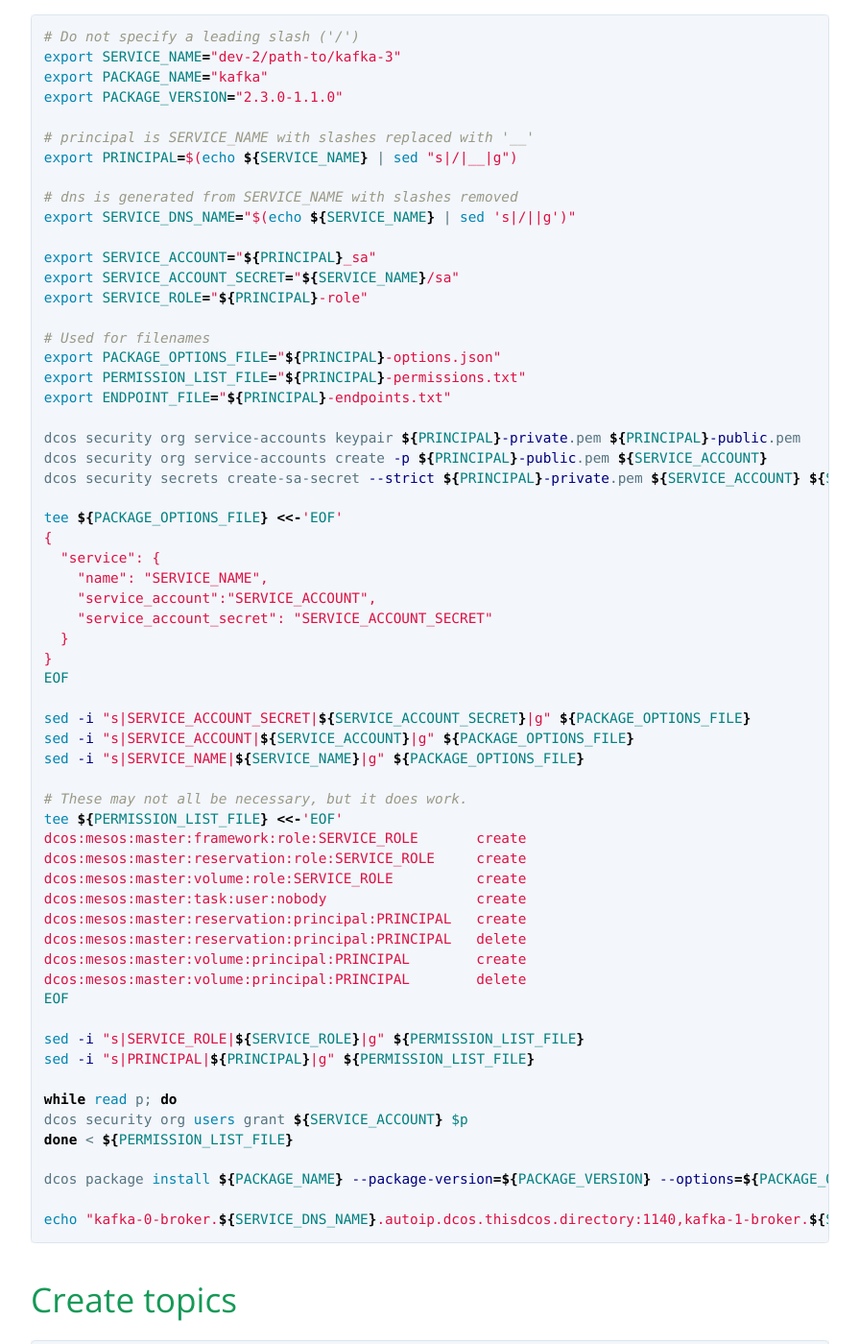
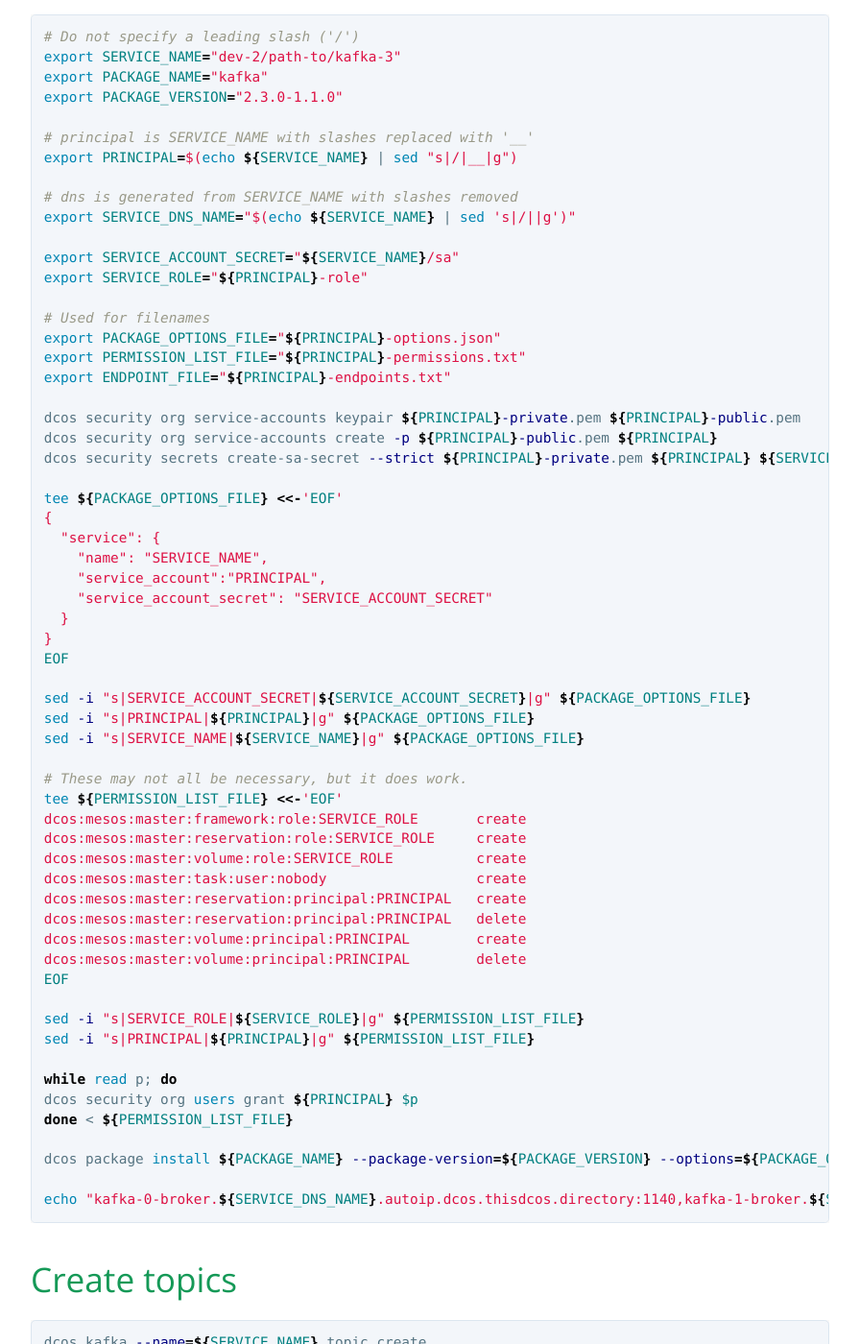
Before and after one commit to mesosphere/field-notes, a Jekyll site: the page built from docs/strict/kafka.md, in a window 1280 px wide and 1400 px high, scrolled down 698 px. Shown: the whole window at 96% size, without its empty margins (192-1087 px from the left). Built offline with Jekyll 4.4.1, drawn with Linux system fonts in a browser that asks for light colours; our own code applies the rules of GitHub Pages for plain Markdown files.

Commit message:
Clean principal

```diff
--- a/docs/strict/kafka.md
+++ b/docs/strict/kafka.md
@@ -20,7 +20,6 @@ export PRINCIPAL=$(echo ${SERVICE_NAME} | sed "s|/|__|g")
 # dns is generated from SERVICE_NAME with slashes removed
 export SERVICE_DNS_NAME="$(echo ${SERVICE_NAME} | sed 's|/||g')"
 
-export SERVICE_ACCOUNT="${PRINCIPAL}_sa"
 export SERVICE_ACCOUNT_SECRET="${SERVICE_NAME}/sa"
 export SERVICE_ROLE="${PRINCIPAL}-role"
 
@@ -30,21 +29,21 @@ export PERMISSION_LIST_FILE="${PRINCIPAL}-permissions.txt"
 export ENDPOINT_FILE="${PRINCIPAL}-endpoints.txt"
 
 dcos security org service-accounts keypair ${PRINCIPAL}-private.pem ${PRINCIPAL}-public.pem
-dcos security org service-accounts create -p ${PRINCIPAL}-public.pem ${SERVICE_ACCOUNT}
-dcos security secrets create-sa-secret --strict ${PRINCIPAL}-private.pem ${SERVICE_ACCOUNT} ${SERVICE_ACCOUNT_SECRET}
+dcos security org service-accounts create -p ${PRINCIPAL}-public.pem ${PRINCIPAL}
+dcos security secrets create-sa-secret --strict ${PRINCIPAL}-private.pem ${PRINCIPAL} ${SERVICE_ACCOUNT_SECRET}
 
 tee ${PACKAGE_OPTIONS_FILE} <<-'EOF'
 {
   "service": {
     "name": "SERVICE_NAME",
-    "service_account":"SERVICE_ACCOUNT",
+    "service_account":"PRINCIPAL",
     "service_account_secret": "SERVICE_ACCOUNT_SECRET"
   }
 }
 EOF
 
 sed -i "s|SERVICE_ACCOUNT_SECRET|${SERVICE_ACCOUNT_SECRET}|g" ${PACKAGE_OPTIONS_FILE}
-sed -i "s|SERVICE_ACCOUNT|${SERVICE_ACCOUNT}|g" ${PACKAGE_OPTIONS_FILE}
+sed -i "s|PRINCIPAL|${PRINCIPAL}|g" ${PACKAGE_OPTIONS_FILE}
 sed -i "s|SERVICE_NAME|${SERVICE_NAME}|g" ${PACKAGE_OPTIONS_FILE}
 
 # These may not all be necessary, but it does work.
@@ -63,7 +62,7 @@ sed -i "s|SERVICE_ROLE|${SERVICE_ROLE}|g" ${PERMISSION_LIST_FILE}
 sed -i "s|PRINCIPAL|${PRINCIPAL}|g" ${PERMISSION_LIST_FILE}
 
 while read p; do
-dcos security org users grant ${SERVICE_ACCOUNT} $p
+dcos security org users grant ${PRINCIPAL} $p
 done < ${PERMISSION_LIST_FILE}
 
 dcos package install ${PACKAGE_NAME} --package-version=${PACKAGE_VERSION} --options=${PACKAGE_OPTIONS_FILE} --yes --app
```
Also changed, not shown: docs/strict/kafka-custom-zk.md (+5 -6 lines), docs/strict/kafka-zookeeper.md (+5 -6 lines).
